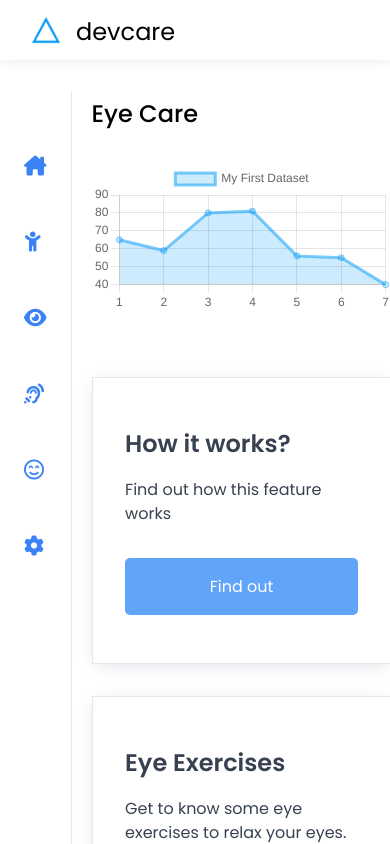
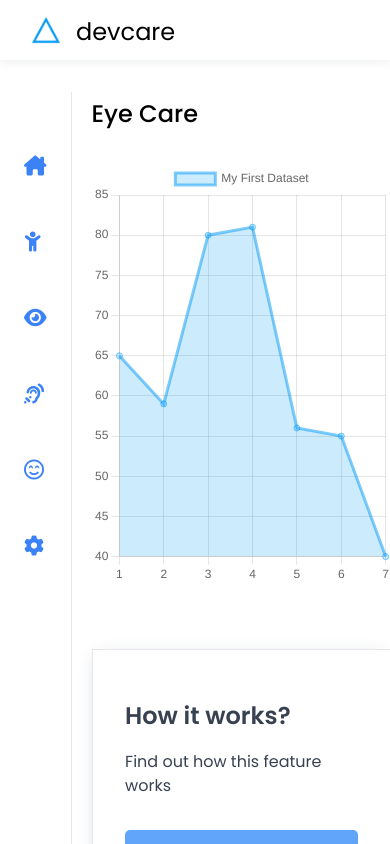
Before and after one commit to siddhigate/dev-care-app, a React (Create React App) app: page /earcare in a window 390 px wide. Shown: the top 844 px of the page. Built offline with nearby package versions, Linux system fonts and the light colour scheme.

Commit message:
style: ear care & graph responsive

```diff
--- a/src/App.js
+++ b/src/App.js
@@ -5,6 +5,7 @@ import Dashboard from "./pages/Dashboard";
 import { useState } from "react";
 import BackCare from "./pages/BackCare";
 import EyeCare from "./pages/EyeCare";
+import EarCare from "./pages/EarCare";
 
 function App() {
   const [dashboard, setDashboard] = useState(false);
@@ -18,6 +19,7 @@ function App() {
 
         {/* {dashboard && <Dashboard />} */}
 
+        {/* <EarCare/> */}
         <EyeCare/>
         {/* <BackCare/> */}
         {/* <div style={{ flexGrow: "1" }}>
--- /dev/null
+++ b/src/components/charts/BarChart.js
@@ -0,0 +1,48 @@
+import React from 'react';
+import {
+  Chart as ChartJS,
+  CategoryScale,
+  LinearScale,
+  BarElement,
+  Title,
+  Tooltip,
+  Legend,
+} from 'chart.js';
+import { Bar } from 'react-chartjs-2';
+
+ChartJS.register(
+  CategoryScale,
+  LinearScale,
+  BarElement,
+  Title,
+  Tooltip,
+  Legend
+);
+
+export const options = {
+  responsive: true,
+  maintainAspectRatio: false,
+  plugins: {
+    title: {
+      display: true,
+      text: 'Chart.js Bar Chart',
+    },
+  },
+};
+
+const labels = ['January', 'February', 'March', 'April', 'May', 'June', 'July'];
+
+export const data = {
+  labels,
+  datasets: [
+    {
+      label: 'Dataset 1',
+      data: [10,20,30,40,30,20,50],
+      backgroundColor: 'rgba(0, 153, 246, 0.5)',
+    }
+  ],
+};
+
+export function BarChart() {
+  return <Bar options={options} data={data} />;
+}
--- a/src/components/charts/LineChart.js
+++ b/src/components/charts/LineChart.js
@@ -37,5 +37,7 @@ const data = {
 };
 
 export function LineChart() {
-  return <Line data={data}/>;
+  return <Line data={data} options = {{
+    responsive: true,
+    maintainAspectRatio: false}}/>;
 }
--- a/src/css/pages/care.css
+++ b/src/css/pages/care.css
@@ -22,8 +22,7 @@
 .main-graph-wrapper .main .line-graph {
   max-width: 100%;
   margin: auto;
-
-  height: 100%;
+  min-height: 60vh;
 }
 
 .main-graph-wrapper .cards-container {
@@ -118,4 +117,12 @@
         margin: 0;
       }
 
+
+.main-graph-wrapper .main .line-graph {
+  max-width: 100%;
+  margin: auto;
+  min-height: 50vh;
 }
+
+
+}
--- /dev/null
+++ b/src/pages/EarCare.js
@@ -0,0 +1,30 @@
+import React from 'react';
+import { BarChart } from '../components/charts/BarChart';
+
+const EarCare = () => {
+    return (
+        <div className="main-graph-wrapper">
+        <main className="main">
+          <h1 clasName="mb-xxl">Ear Care</h1>
+          <div className="line-graph">
+            <BarChart/>
+          </div>
+        </main>
+        <div className="cards-container">
+            <div className="card">
+              <p className="fw-bold fs-lg">How it works?</p>
+              <p className="fs-sm mb-md">Find out how this feature works</p>
+              <button className="btn btn-primary">Find out</button>
+            </div>
+            <div className="card">
+              <p className="fw-bold fs-lg">Eye Exercises</p>
+              <p className="fs-sm mb-md">Get to know some eye exercises to relax your eyes.</p>
+              <button className="btn btn-primary">Find out</button>
+            </div>
+        </div>
+      </div>
+
+    );
+};
+
+export default EarCare;
```
